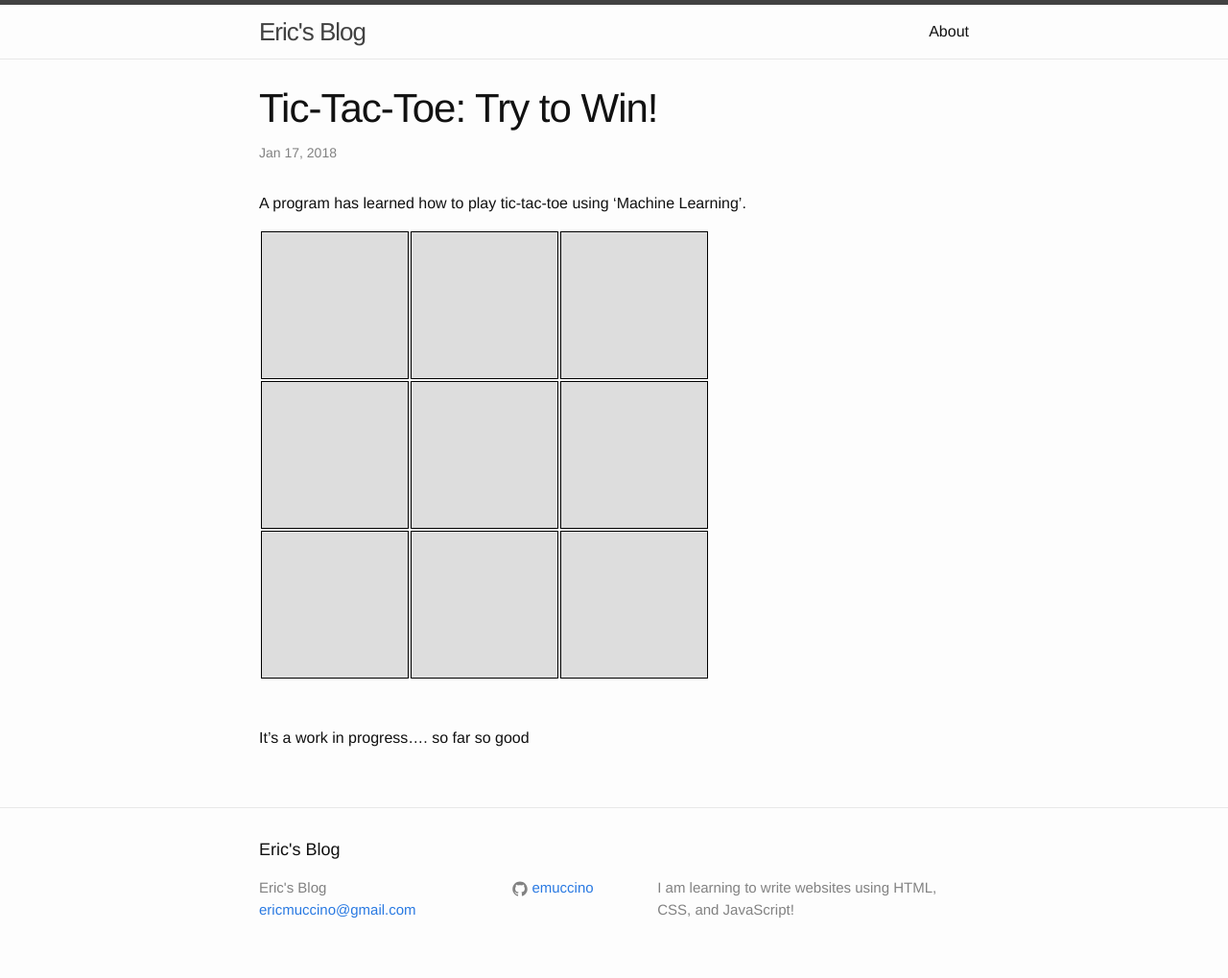
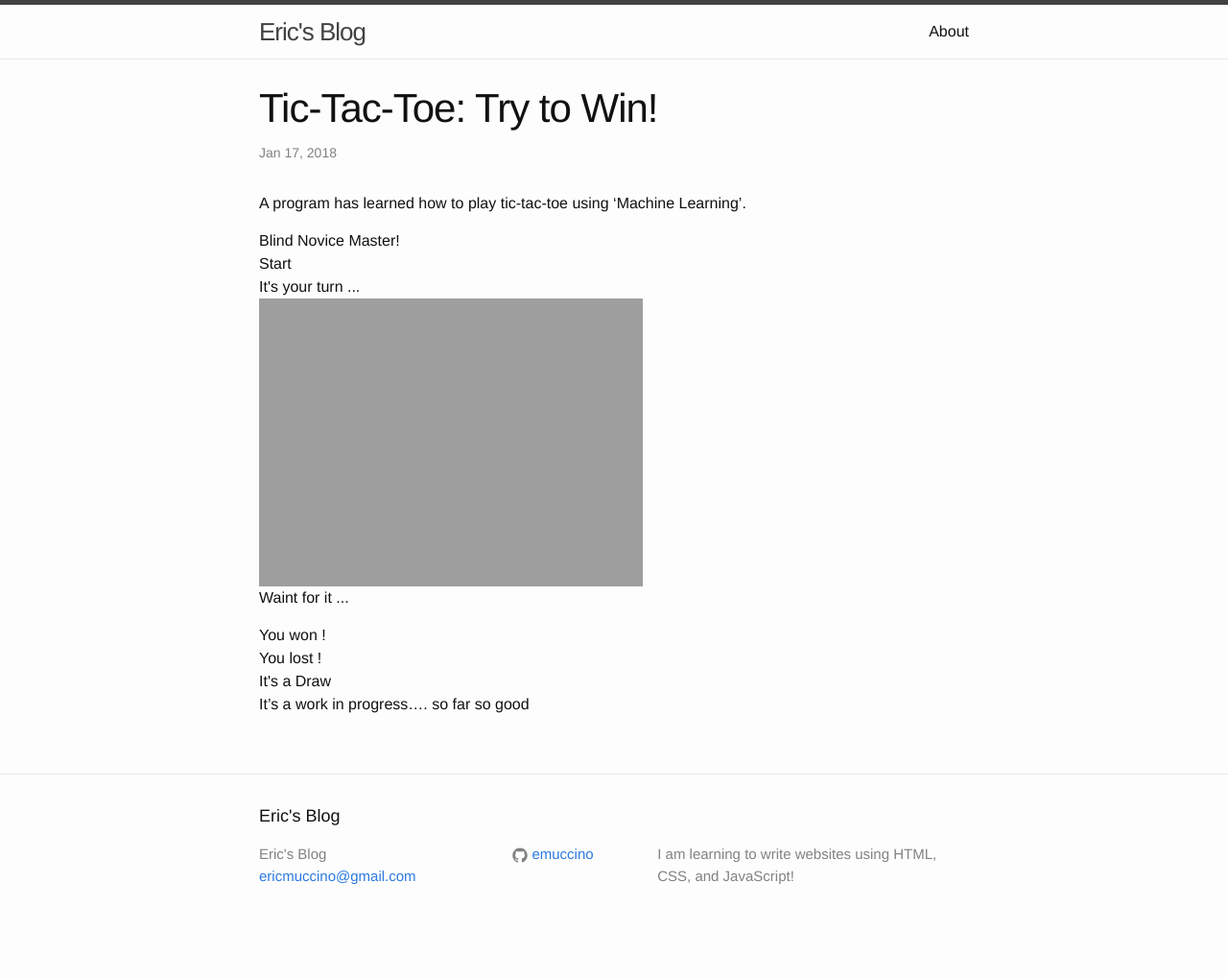
Before and after one commit to emuccino/emuccino.github.io, a Jekyll site: the page built from _posts/2018-01-17-tic-tac-toe.markdown, in a window 1280 px wide. Shown: the whole page at 96% size. Built offline with Jekyll 4.4.1, drawn with Linux system fonts in a browser that asks for light colours; nearby versions of some CDN libraries; library files that are not in the unit come from our copies; a script that is not in the unit is left out; after the commit the page ends 984 px from its top, so only the background shows below that.

Commit message:
Update 2018-01-17-tic-tac-toe.markdown

```diff
--- a/_posts/2018-01-17-tic-tac-toe.markdown
+++ b/_posts/2018-01-17-tic-tac-toe.markdown
@@ -9,30 +9,51 @@
 A program has learned how to play tic-tac-toe using 'Machine Learning'.
 
 <html>
-	<body class="post1">
-		<div>
-			<table>
-				<tr>
-					<td><div class="x hidden 1">X</div><div class="o none 1">O</div></td>
-					<td><div class="x hidden 2">X</div><div class="o none 2">O</div></td>
-					<td><div class="x hidden 3">X</div><div class="o none 3">O</div></td>
-				</tr>
-				<tr>
-					<td><div class="x hidden 4">X</div><div class="o none 4">O</div></td>
-					<td><div class="x hidden 5">X</div><div class="o none 5">O</div></td>
-					<td><div class="x hidden 6">X</div><div class="o none 6">O</div></td>
-				</tr>
-				<tr>
-					<td><div class="x hidden 7">X</div><div class="o none 7">O</div></td>
-					<td><div class="x hidden 8">X</div><div class="o none 8">O</div></td>
-					<td><div class="x hidden 9">X</div><div class="o none 9">O</div></td>
-				</tr>
-			</table>
-		</div>
-		<div class="hidden"  id="xwin">You Win!</div>
-		<div class="hidden" id="owin">You Lose!</div>
-		<div id="win"></div>
-	</body>
+    <body>
+        <div class = 'main-container'>
+            <div class = 'board'>
+                <!-- data-indx following cell divs represents cell index in 1D array representation -->
+                <div class='cell' data-indx = "0" ></div>
+                <div class='cell' data-indx = "1" ></div>
+                <div class='cell' data-indx = "2" ></div>
+                <div class='cell' data-indx = "3" ></div>
+                <div class='cell' data-indx = "4" ></div>
+                <div class='cell' data-indx = "5" ></div>
+                <div class='cell' data-indx = "6" ></div>
+                <div class='cell' data-indx = "7" ></div>
+                <div class='cell' data-indx = "8" ></div>
+            </div>
+
+            <div class = 'control'>
+                <!-- div.intial displays the starting controls -->
+                <div class = 'intial'>
+                    <div class = 'difficulty'>
+                        <span class = 'level not-selected' id = "blind">Blind</span>
+                        <span class = 'level not-selected' id = "novice">Novice</span>
+                        <span class = 'level not-selected' id = "master">Master!</span>
+                    </div>
+
+                    <div class='start'> Start </div>
+                </div>
+
+                <!-- div.ingame displays in-game messages and controls -->
+                <div class = 'ingame' id="human">It's your turn ...</div>
+                <div class = 'ingame' id="ai">
+                    <img src = "imgs/robot.png" id = "robot" class = "robot" />
+                    <p>Waint for it ...</p>
+                </div>
+                <div class = 'ingame' id="won">You won !</div>
+                <div class = 'ingame' id="lost">You lost !</div>
+                <div class = 'ingame' id="draw">It's a Draw</div>
+            </div>
+        </div>
+
+        <script src = "scripts/jquery-1.10.1.min.js"></script>
+        <script src = "scripts/ui.js"></script>
+        <script src = "scripts/game.js"></script>
+        <script src = "scripts/ai.js"></script>
+        <script src = "scripts/control.js"></script>
+    </body>
 </html>
 
 It's a work in progress.... so far so good
```
